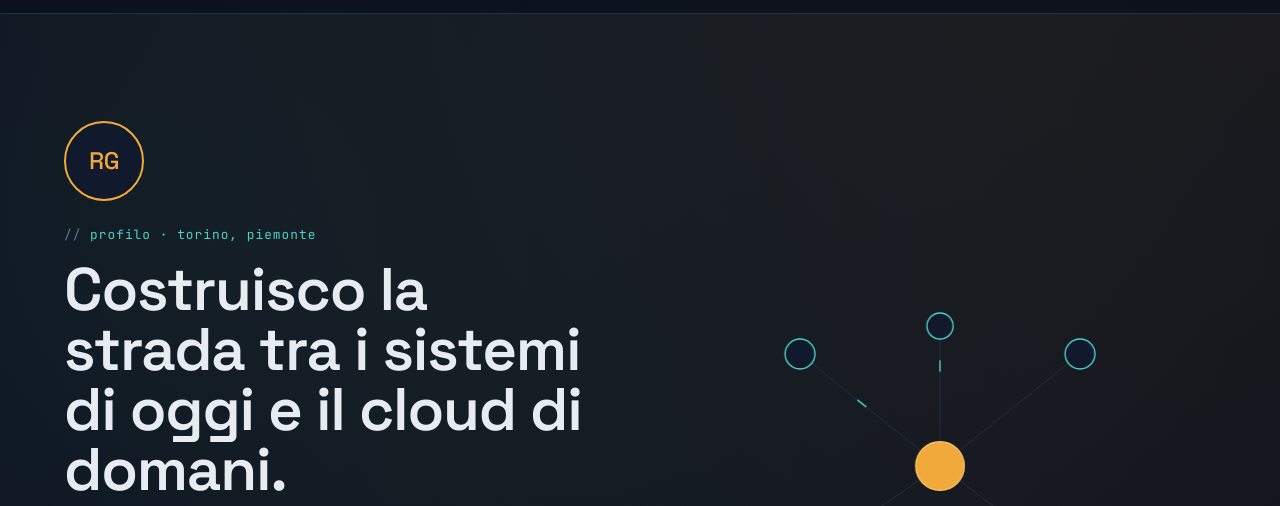
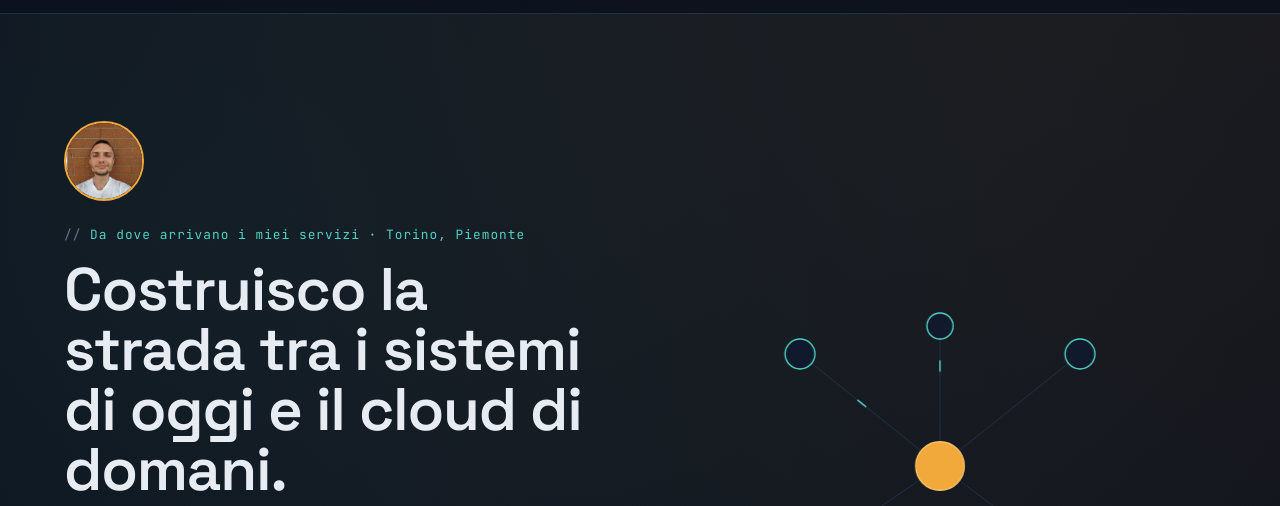
Before and after one commit to riccardogouthier-all/riccardogouthier-all.github.io, a plain HTML site: page index.html in a window 1280 px wide. Shown: the part 55-561 px from the top of the page. Drawn offline with nearby package versions, Linux system fonts and the light colour scheme.

Commit message:
update html index

```diff
--- a/index.html
+++ b/index.html
@@ -92,16 +92,16 @@
       <div class="max-w-6xl mx-auto grid md:grid-cols-2 gap-12 items-center">
 
         <div>
-          <!-- Foto profilo: sostituisci "foto-profilo.jpg" con il file della tua foto
+          <!-- Foto profilo: sostituisci "fotoriccurriculum.jpg" con il file della tua foto
                caricato nella stessa cartella di index.html. Finché non lo aggiungi
                vengono mostrate le iniziali come segnaposto. -->
           <div class="w-20 h-20 rounded-full overflow-hidden border-2 border-amber-500 mb-6 bg-ink-900 flex items-center justify-center">
-            <img src="foto-profilo.jpg" alt="Foto di Riccardo Gouthier"
+            <img src="fotoriccurriculum.jpg" alt="Foto di Riccardo Gouthier"
                  class="w-full h-full object-cover"
                  onerror="this.style.display='none'; this.nextElementSibling.style.display='flex';">
             <span class="font-display text-2xl text-amber-500 hidden items-center justify-center w-full h-full">RG</span>
           </div>
-          <p class="eyebrow mb-4">profilo · torino, piemonte</p>
+          <p class="eyebrow mb-4"> Da dove arrivano i miei servizi · Torino, Piemonte </p>
           <h1 class="font-display text-4xl sm:text-5xl lg:text-6xl font-semibold leading-[1.05] mb-6">
             Costruisco la strada tra i sistemi di oggi e il cloud di domani.
           </h1>
```
Also changed, not shown: fotoriccurriculum.jpg (added).
